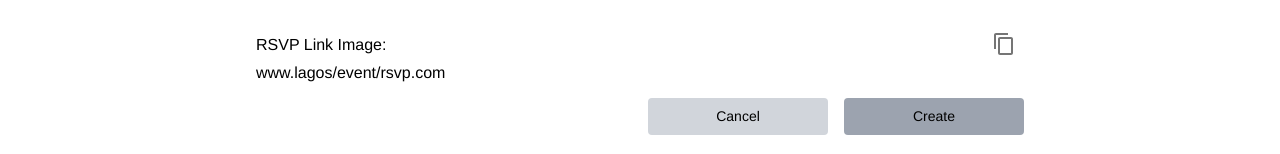
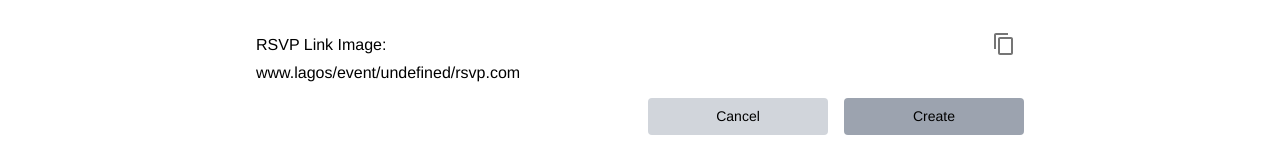
Before and after one commit to cornellh4i/lagos-volunteers, a Next.js app in the folder frontend/: page /events/create in a window 1280 px wide. Shown: the part 765-919 px from the top of the page. Built offline with nearby package versions, Linux system fonts and the light colour scheme; no server answers; sample sign-in values are in the browser's storage.

Commit message:
add eventId to rsvp link

```diff
--- a/frontend/src/components/organisms/EventForm.tsx
+++ b/frontend/src/components/organisms/EventForm.tsx
@@ -321,7 +321,7 @@ const EventForm = ({ eventType, eventDetails }: EventFormProps) => {
         requiredMessage={errors.eventDescription ? "Required" : undefined}
       />
       <Upload label="Event Image" />
-      <TextCopy label="RSVP Link Image" text="www.lagos/event/rsvp.com" />
+      <TextCopy label="RSVP Link Image" text={`www.lagos/event/${eventDetails?.eventId}/rsvp.com`} />
       <div>
         {eventType == "create" ? (
           <div className="grid grid-cols-1 sm:grid-cols-4 gap-4">
```
